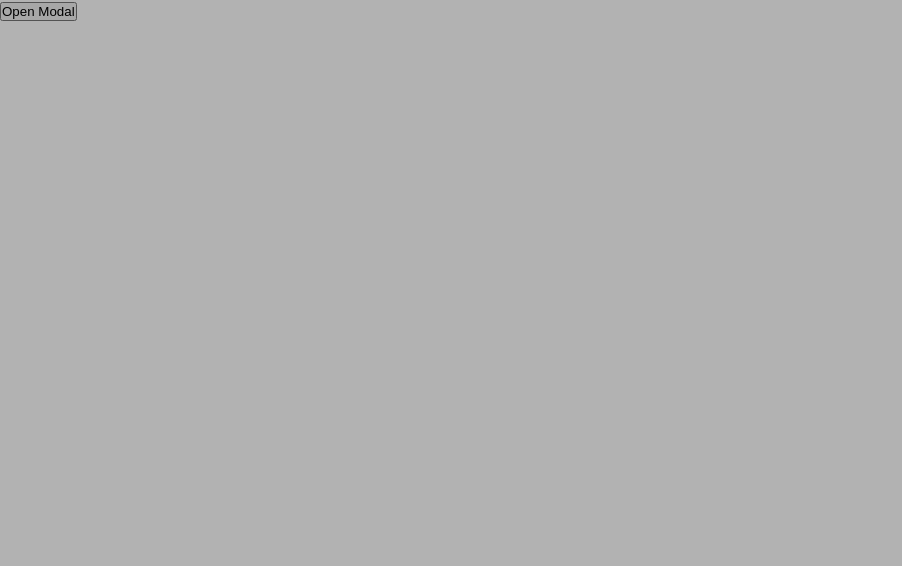
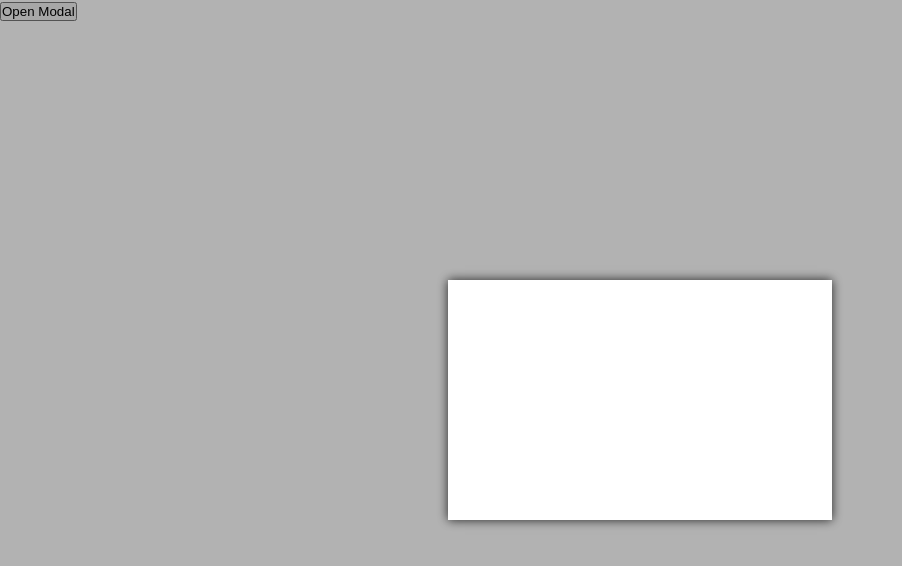
Before and after one commit to AceOfHeart5/react-modal-tutorial, a React (Create React App) app: page / in a window 1280 px wide. Shown: the top 566 px of the page, without its empty margins (0-902 px from the left). Built offline with nearby package versions, Linux system fonts and the light colour scheme.

Commit message:
add modal styling

```diff
--- a/src/index.css
+++ b/src/index.css
@@ -30,3 +30,17 @@
   z-index: 100;
   background-color: rgba(0, 0, 0, 0.3);
 }
+
+.modal-box {
+  position: relative;
+  top: 50%;
+  left: 50%;
+  transform: translate(-50%, -50%);
+  min-height: 30%;
+  width: 30%;
+  overflow-y: auto;
+  background-color: white;
+  box-shadow: 0 0 10px rgba(0, 0, 0, 0.8);
+  z-index: 101;
+  padding: 40px;
+}
```
